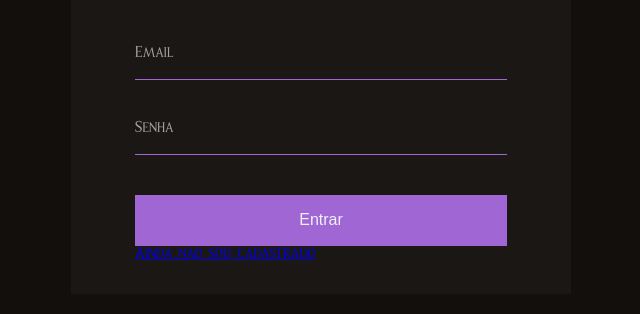
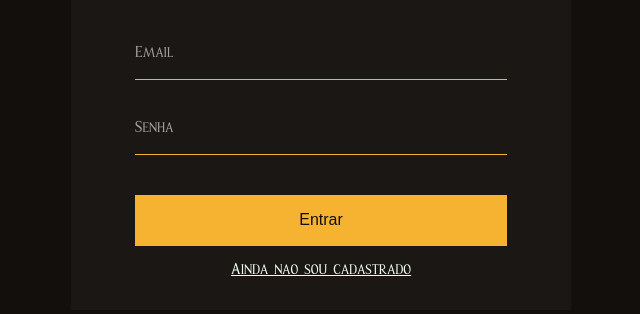
Before and after one commit to AnaGabrielaDev/TeladeCadastro, a plain HTML site: page login.html in a window 1280 px wide. Shown: the part 104-418 px from the top of the page, without its empty margins (319-959 px from the left). Drawn offline with Linux system fonts and the light colour scheme; a web font is replaced by a local one.

Commit message:
style - change the primary-color -style the color of button - style the pagination

```diff
--- a/style.css
+++ b/style.css
@@ -1,5 +1,5 @@
 :root {
-    --primary-color: #9f66d4;
+    --primary-color: #f6b332;
     --bg-color: #130f0d;
     --text-color: #f0f0f5;
     --light-color: rgba(255, 255, 255, 0.04);
@@ -71,12 +71,11 @@ button {
     color: var(--text-color);
     font-size: 1em;
 }
-
 button {
     margin-top: 16px;
     background-color: var(--primary-color);
+    color: var(--bg-color);
 }
-
 input ~ label {
     position: absolute;
     top: 16px;
@@ -85,24 +84,26 @@ input ~ label {
     color: rgba(255, 255, 255, 0.6) ;
     transition: .4s;
 }
-
 input:focus ~ label,
 input:valid ~ label {
     transform: translateY(-24px);
     font-size: 0.8em;
     letter-spacing: 0.1em;
 }
-
-
 .input span.error {
     display: flex;
-
     padding: 0;
 
     background-color: rgba(255, 0, 0, 0.2);
 }
-
 .input span.error.active {
     border: 1px solid red;
     padding: 0.4em;
 }
+
+#changePage, a {
+    margin-top: 16px;
+    font-family: rise-of-kingdom;
+    text-align: center;
+    color: honeydew;
+}
```
